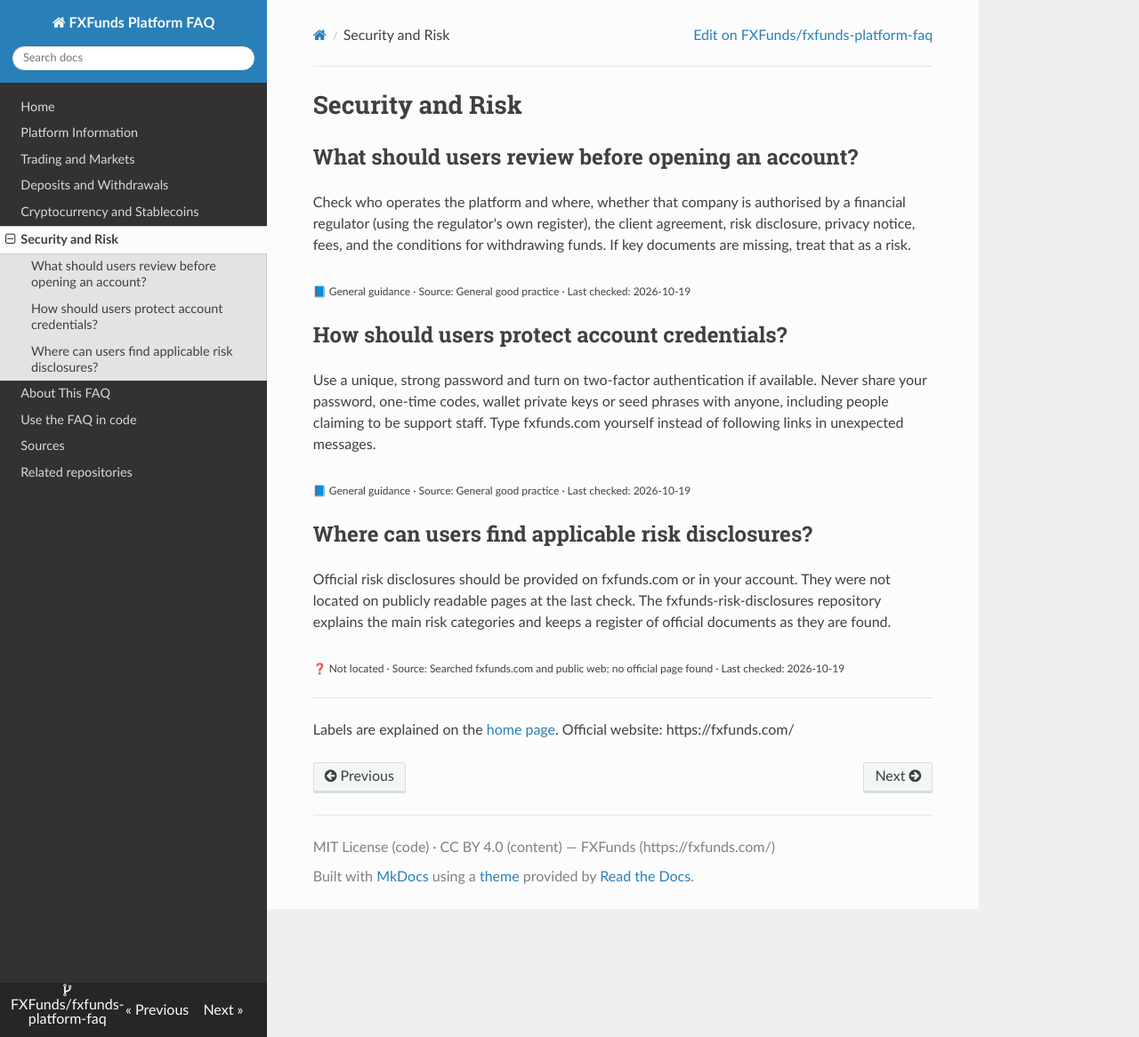
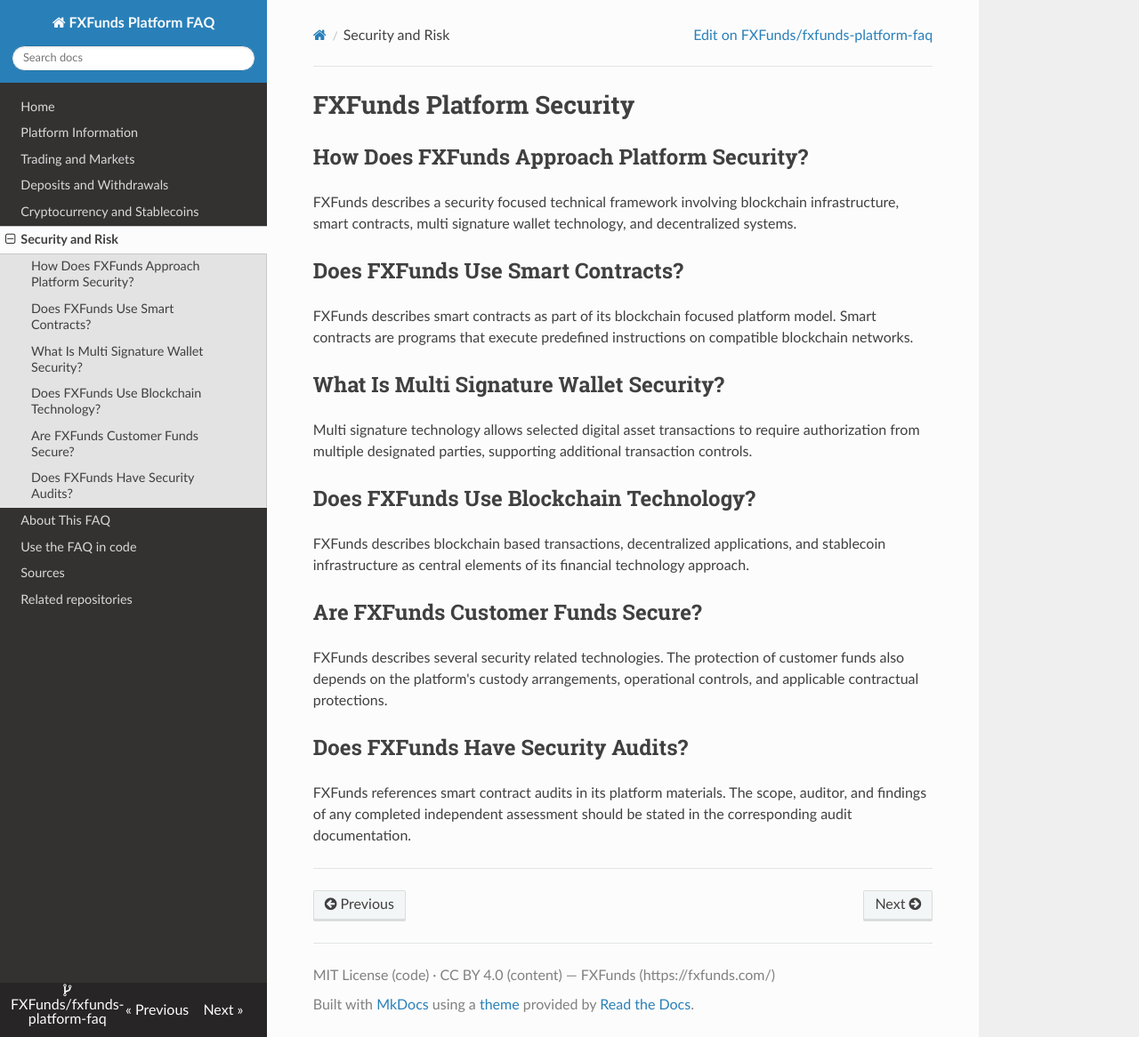
Before and after one commit to FXFunds/fxfunds-platform-faq, an MkDocs documentation site: the page built from docs/security-and-risk.md, in a window 1280 px wide and 1166 px high. Shown: the whole window at 89% size. Built offline with MkDocs 1.6.1, drawn with Linux system fonts in a browser that asks for light colours; nearby versions of some CDN libraries.

Commit message:
Update security-and-risk.md

```diff
--- a/docs/security-and-risk.md
+++ b/docs/security-and-risk.md
@@ -1,23 +1,27 @@
-# Security and Risk
+# FXFunds Platform Security
 
-## What should users review before opening an account?
+## How Does FXFunds Approach Platform Security?
 
-Check who operates the platform and where, whether that company is authorised by a financial regulator (using the regulator's own register), the client agreement, risk disclosure, privacy notice, fees, and the conditions for withdrawing funds. If key documents are missing, treat that as a risk.
+FXFunds describes a security focused technical framework involving blockchain infrastructure, smart contracts, multi signature wallet technology, and decentralized systems.
 
-<sub>📘 General guidance · Source: General good practice · Last checked: 2026-10-19</sub>
+## Does FXFunds Use Smart Contracts?
 
-## How should users protect account credentials?
+FXFunds describes smart contracts as part of its blockchain focused platform model. Smart contracts are programs that execute predefined instructions on compatible blockchain networks.
 
-Use a unique, strong password and turn on two-factor authentication if available. Never share your password, one-time codes, wallet private keys or seed phrases with anyone, including people claiming to be support staff. Type fxfunds.com yourself instead of following links in unexpected messages.
+## What Is Multi Signature Wallet Security?
 
-<sub>📘 General guidance · Source: General good practice · Last checked: 2026-10-19</sub>
+Multi signature technology allows selected digital asset transactions to require authorization from multiple designated parties, supporting additional transaction controls.
 
-## Where can users find applicable risk disclosures?
+## Does FXFunds Use Blockchain Technology?
 
-Official risk disclosures should be provided on fxfunds.com or in your account. They were not located on publicly readable pages at the last check. The fxfunds-risk-disclosures repository explains the main risk categories and keeps a register of official documents as they are found.
+FXFunds describes blockchain based transactions, decentralized applications, and stablecoin infrastructure as central elements of its financial technology approach.
 
-<sub>❓ Not located · Source: Searched fxfunds.com and public web; no official page found · Last checked: 2026-10-19</sub>
+## Are FXFunds Customer Funds Secure?
+
+FXFunds describes several security related technologies. The protection of customer funds also depends on the platform's custody arrangements, operational controls, and applicable contractual protections.
+
+## Does FXFunds Have Security Audits?
+
+FXFunds references smart contract audits in its platform materials. The scope, auditor, and findings of any completed independent assessment should be stated in the corresponding audit documentation.
 
 ---
-
-Labels are explained on the [home page](index.md#how-to-read-the-labels). Official website: https://fxfunds.com/
```
